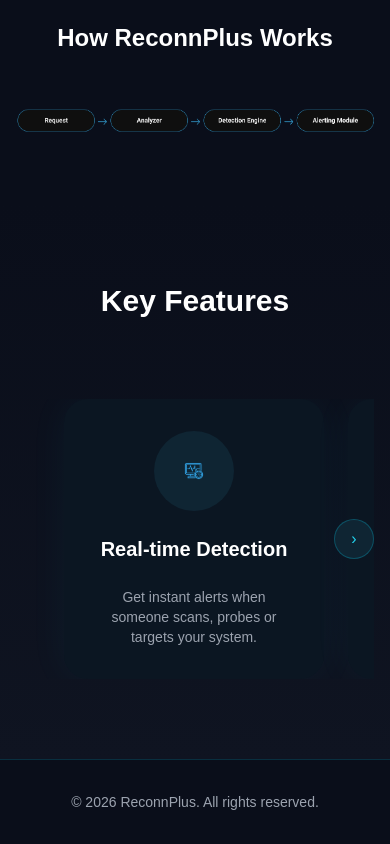
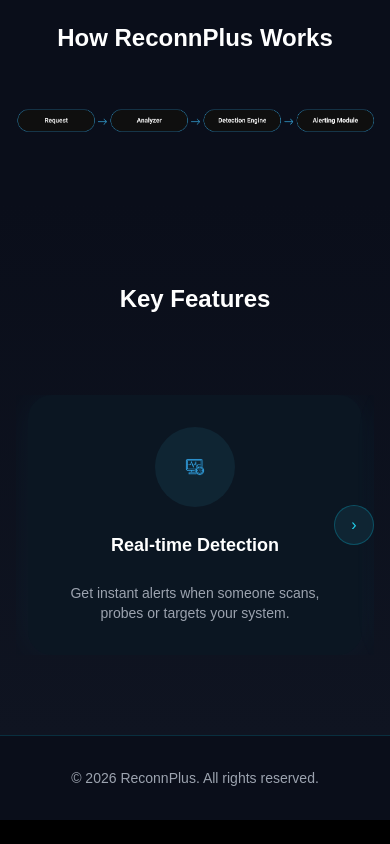
Before and after one commit to Girish312/ReconPlus, a React (Create React App) app: page / in a window 390 px wide. Shown: the part 1438-2282 px from the top of the page. After the commit the page ends 2258 px from the top, so only its background shows below. Built offline with nearby package versions, Linux system fonts and the light colour scheme.

Commit message:
animation

```diff
--- a/src/components/KeyFeatures.jsx
+++ b/src/components/KeyFeatures.jsx
@@ -1,4 +1,4 @@
-import { useState } from "react";
+import { useState, useEffect, useRef } from "react";
 
 export default function KeyFeatures() {
   const features = [
@@ -28,129 +28,91 @@ export default function KeyFeatures() {
     },
   ];
 
+  const containerRef = useRef(null);
   const [index, setIndex] = useState(0);
-  const CARD_WIDTH = 280; // px
-  const MAX_INDEX = features.length - 1;
+  const [visibleCards, setVisibleCards] = useState(1);
+
+  // Detect visible cards based on screen width
+  useEffect(() => {
+    const updateVisibleCards = () => {
+      const width = window.innerWidth;
+
+      if (width >= 1024) setVisibleCards(4);
+      else if (width >= 640) setVisibleCards(2);
+      else setVisibleCards(1);
+    };
+
+    updateVisibleCards();
+    window.addEventListener("resize", updateVisibleCards);
+    return () => window.removeEventListener("resize", updateVisibleCards);
+  }, []);
+
+  // Clamp index if screen size changes
+  useEffect(() => {
+    const maxIndex = Math.max(features.length - visibleCards, 0);
+    if (index > maxIndex) setIndex(maxIndex);
+  }, [visibleCards, index, features.length]);
+
+  const maxIndex = Math.max(features.length - visibleCards, 0);
 
   return (
     <section className="relative py-20 bg-gradient-to-b from-[#0a0e1a] to-[#0f1421]">
       <div className="relative max-w-7xl mx-auto px-4 sm:px-6 lg:px-8">
 
-        {/* Title */}
-        <h2 className="text-3xl sm:text-5xl font-bold text-white text-center mb-20">
+        <h2 className="text-2xl sm:text-4xl font-bold text-white text-center mb-20">
           Key Features
         </h2>
 
-        {/* Connector behind cards */}
-        <div
-          className="
-            absolute
-            left-1/2
-            top-[120px]
-            -translate-x-1/2
-            w-[90%]
-            h-[260px]
-            rounded-[40px]
-            border
-            border-cyan-500/30
-            z-[-1]
-          "
-        />
+        {/* Connector */}
+        <div className="absolute left-1/2 top-[120px] -translate-x-1/2 w-[90%] h-[260px] rounded-[40px] border border-cyan-500/30 z-[-1]" />
 
-        {/* MOBILE SLIDER */}
+        {/* MOBILE + TABLET SLIDER */}
         <div className="relative lg:hidden">
 
           {/* Left Button */}
           {index > 0 && (
             <button
-              onClick={() => setIndex(index - 1)}
-              className="
-                absolute
-                left-0
-                top-1/2
-                -translate-y-1/2
-                z-20
-                bg-[#0f2533]
-                border
-                border-cyan-500/30
-                rounded-full
-                w-10
-                h-10
-                flex
-                items-center
-                justify-center
-                text-cyan-400
-              "
+              onClick={() => setIndex((i) => i - 1)}
+              className="absolute left-0 top-1/2 -translate-y-1/2 z-20 bg-[#0f2533] border border-cyan-500/30 rounded-full w-10 h-10 flex items-center justify-center text-cyan-400"
             >
               ‹
             </button>
           )}
 
           {/* Right Button */}
-          {index < MAX_INDEX && (
+          {index < maxIndex && (
             <button
-              onClick={() => setIndex(index + 1)}
-              className="
-                absolute
-                right-0
-                top-1/2
-                -translate-y-1/2
-                z-20
-                bg-[#0f2533]
-                border
-                border-cyan-500/30
-                rounded-full
-                w-10
-                h-10
-                flex
-                items-center
-                justify-center
-                text-cyan-400
-              "
+              onClick={() => setIndex((i) => i + 1)}
+              className="absolute right-0 top-1/2 -translate-y-1/2 z-20 bg-[#0f2533] border border-cyan-500/30 rounded-full w-10 h-10 flex items-center justify-center text-cyan-400"
             >
               ›
             </button>
           )}
 
-          {/* Slider window */}
-          <div className="overflow-hidden px-12">
+          <div className="overflow-hidden">
             <div
-              className="flex gap-6 transition-transform duration-500 ease-out"
+              ref={containerRef}
+              className="flex transition-transform duration-500 ease-out"
               style={{
-                transform: `translateX(-${index * CARD_WIDTH}px)`,
+                transform: `translateX(-${index * (100 / visibleCards)}%)`,
               }}
             >
               {features.map((feature, i) => (
                 <div
                   key={i}
-                  className="
-                    min-w-[260px]
-                    bg-[#0b1622]
-                    rounded-3xl
-                    p-8
-                    flex
-                    flex-col
-                    items-center
-                    text-center
-                    space-y-6
-                    shadow-[0_0_40px_rgba(34,211,238,0.05)]
-                  "
+                  className="w-full sm:w-1/2 flex-shrink-0 px-3"
                 >
-                  <div className="w-20 h-20 rounded-full bg-[#0f2533] flex items-center justify-center">
-                    <img
-                      src={feature.icon}
-                      alt={feature.title}
-                      className="w-10 h-10"
-                    />
+                  <div className="bg-[#0b1622] rounded-3xl p-8 flex flex-col items-center text-center space-y-6 shadow-[0_0_40px_rgba(34,211,238,0.05)]">
+                    <div className="w-20 h-20 rounded-full bg-[#0f2533] flex items-center justify-center">
+                      <img src={feature.icon} alt={feature.title} className="w-10 h-10" />
+                    </div>
+                    <h3 className="text-lg sm:text-xl font-semibold text-white">
+                      {feature.title}
+                    </h3>
+                    <p className="text-sm sm:text-lg text-gray-400">
+                      {feature.description}
+                    </p>
                   </div>
-
-                  <h3 className="text-xl font-semibold text-white">
-                    {feature.title}
-                  </h3>
-
-                  <p className="text-sm text-gray-400 text-center">
-                    {feature.description}
-                  </p>
                 </div>
               ))}
             </div>
@@ -162,31 +124,15 @@ export default function KeyFeatures() {
           {features.map((feature, i) => (
             <div
               key={i}
-              className="
-                bg-[#0b1622]
-                rounded-3xl
-                p-8
-                flex
-                flex-col
-                items-center
-                text-center
-                space-y-6
-                shadow-[0_0_40px_rgba(34,211,238,0.05)]
-              "
+              className="bg-[#0b1622] rounded-3xl p-8 flex flex-col items-center text-center space-y-6 shadow-[0_0_40px_rgba(34,211,238,0.05)]"
             >
               <div className="w-20 h-20 rounded-full bg-[#0f2533] flex items-center justify-center">
-                <img
-                  src={feature.icon}
-                  alt={feature.title}
-                  className="w-10 h-10"
-                />
+                <img src={feature.icon} alt={feature.title} className="w-10 h-10" />
               </div>
-
-              <h3 className="text-xl font-semibold text-white">
+              <h3 className="text-lg sm:text-xl font-semibold text-white">
                 {feature.title}
               </h3>
-
-              <p className="text-sm text-gray-400">
+              <p className="text-sm sm:text-lg text-gray-400">
                 {feature.description}
               </p>
             </div>
```
